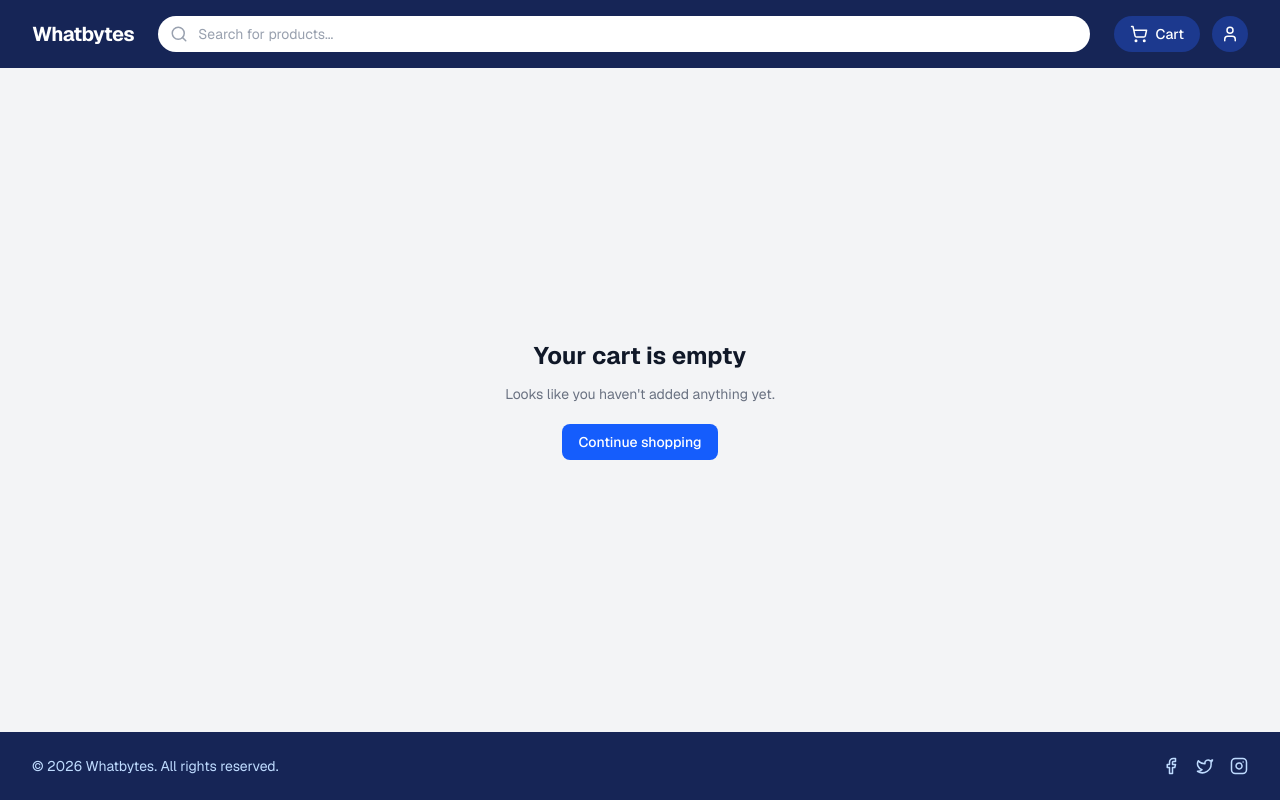
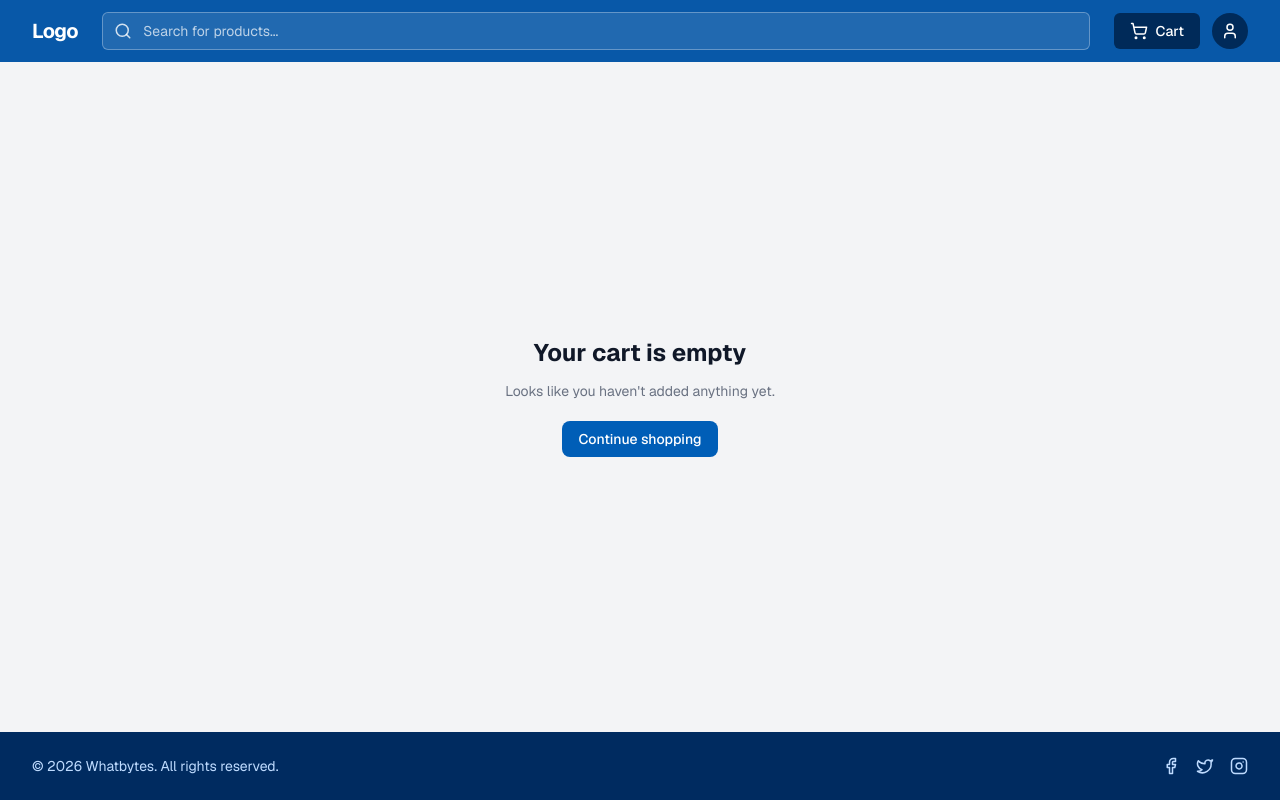
Before and after one commit to Harsh-Pachauri/WhatBytes, a Next.js app: page /cart in a window 1280 px wide. Built offline with nearby package versions, Linux system fonts and the light colour scheme.

Commit message:
style: update button colors and hover effects across multiple components

```diff
--- a/app/cart/page.tsx
+++ b/app/cart/page.tsx
@@ -28,7 +28,7 @@ export default function CartPage() {
         </p>
         <Link
           href="/"
-          className="mt-2 rounded-lg bg-blue-600 px-4 py-2 text-sm font-medium text-white transition-colors hover:bg-blue-700"
+          className="mt-2 rounded-lg bg-[#005EB7] px-4 py-2 text-sm font-medium text-white transition-opacity hover:opacity-90"
         >
           Continue shopping
         </Link>
--- a/app/not-found.tsx
+++ b/app/not-found.tsx
@@ -9,7 +9,7 @@ export default function NotFound() {
       </p>
       <Link
         href="/"
-        className="mt-2 rounded-lg bg-blue-600 px-4 py-2 text-sm font-medium text-white transition-colors hover:bg-blue-700"
+        className="mt-2 rounded-lg bg-[#005EB7] px-4 py-2 text-sm font-medium text-white transition-opacity hover:opacity-90"
       >
         Back to shopping
       </Link>
--- a/components/filters/FilterSidebar.tsx
+++ b/components/filters/FilterSidebar.tsx
@@ -5,7 +5,7 @@ import BrandFilter from "./BrandFilter";
 
 export default function FilterSidebar() {
   return (
-    <aside className="w-full shrink-0 rounded-xl bg-blue-900 p-5 text-white lg:w-64">
+    <aside className="w-full shrink-0 rounded-xl bg-[#0858A8] p-5 text-white lg:w-64">
       <h2 className="mb-5 text-lg font-bold">Filters</h2>
       <Suspense fallback={null}>
         <div className="space-y-6">
--- a/components/header/Header.tsx
+++ b/components/header/Header.tsx
@@ -6,10 +6,10 @@ import CartBadge from "./CartBadge";
 
 export default function Header() {
   return (
-    <header className="bg-blue-950 text-white">
-      <div className="mx-auto flex max-w-7xl flex-wrap items-center gap-x-6 gap-y-3 px-4 py-4 sm:px-6 lg:px-8">
+    <header className="bg-[#0858A8] text-white">
+      <div className="mx-auto flex max-w-7xl flex-wrap items-center gap-x-6 gap-y-3 px-4 py-3 sm:px-6 lg:px-8">
         <Link href="/" className="text-xl font-bold tracking-tight">
-          Whatbytes
+          Logo
         </Link>
 
         <div className="order-3 w-full sm:order-2 sm:w-auto sm:flex-1">
@@ -21,13 +21,13 @@ export default function Header() {
         <div className="order-2 ml-auto flex items-center gap-3 sm:order-3 sm:ml-0">
           <Link
             href="/cart"
-            className="relative flex items-center gap-2 rounded-full bg-blue-900 px-4 py-2 text-sm font-medium transition-colors hover:bg-blue-800"
+            className="relative flex items-center gap-2 rounded-md bg-[#002A59] px-4 py-2 text-sm font-medium transition-opacity hover:opacity-90"
           >
             <ShoppingCart size={18} />
             <span className="hidden sm:inline">Cart</span>
             <CartBadge />
           </Link>
-          <span className="flex h-9 w-9 items-center justify-center rounded-full bg-blue-900">
+          <span className="flex h-9 w-9 items-center justify-center rounded-full bg-[#002A59]">
             <User size={18} />
           </span>
         </div>
--- a/components/header/SearchBar.tsx
+++ b/components/header/SearchBar.tsx
@@ -23,17 +23,17 @@ export default function SearchBar() {
   }, [value]);
 
   return (
-    <div className="relative w-full">
+    <div className="group relative w-full">
       <Search
         size={18}
-        className="pointer-events-none absolute top-1/2 left-3 -translate-y-1/2 text-gray-400"
+        className="pointer-events-none absolute top-1/2 left-3 -translate-y-1/2 text-white/80 group-focus-within:text-gray-400"
       />
       <input
         type="text"
         value={value}
         onChange={(e) => setValue(e.target.value)}
         placeholder="Search for products..."
-        className="w-full rounded-full bg-white py-2 pr-4 pl-10 text-sm text-gray-900 placeholder:text-gray-400 focus:outline-none focus:ring-2 focus:ring-blue-500"
+        className="w-full rounded-md border border-white/30 bg-white/10 py-2 pr-4 pl-10 text-sm text-white placeholder:text-white/70 focus:border-transparent focus:bg-white focus:text-gray-900 focus:placeholder:text-gray-400 focus:outline-none focus:ring-2 focus:ring-blue-300"
       />
     </div>
   );
--- a/components/layout/Footer.tsx
+++ b/components/layout/Footer.tsx
@@ -2,7 +2,7 @@ import { Facebook, Instagram, Twitter } from "lucide-react";
 
 export default function Footer() {
   return (
-    <footer className="mt-auto bg-blue-950 text-white">
+    <footer className="mt-auto bg-[#002B60] text-white">
       <div className="mx-auto flex max-w-7xl flex-col items-center gap-4 px-4 py-6 sm:flex-row sm:justify-between sm:px-6 lg:px-8">
         <p className="text-sm text-blue-200">
           © {new Date().getFullYear()} Whatbytes. All rights reserved.
--- a/components/product-detail/ProductInfo.tsx
+++ b/components/product-detail/ProductInfo.tsx
@@ -60,7 +60,7 @@ export default function ProductInfo({ product }: { product: Product }) {
       <button
         type="button"
         onClick={handleAdd}
-        className="mt-2 w-full rounded-lg bg-blue-600 py-3 text-sm font-semibold text-white transition-colors hover:bg-blue-700 sm:w-auto sm:px-8"
+        className="mt-2 w-full rounded-lg bg-[#005EB7] py-3 text-sm font-semibold text-white transition-opacity hover:opacity-90 sm:w-auto sm:px-8"
       >
         {added ? "Added!" : "Add to Cart"}
       </button>
--- a/components/products/ProductCard.tsx
+++ b/components/products/ProductCard.tsx
@@ -60,7 +60,7 @@ export default function ProductCard({
         <button
           type="button"
           onClick={handleAdd}
-          className="w-full rounded-lg bg-blue-600 py-2 text-sm font-medium text-white transition-colors hover:bg-blue-700"
+          className="w-full rounded-lg bg-[#005EB7] py-2 text-sm font-medium text-white transition-opacity hover:opacity-90"
         >
           {added ? "Added!" : "Add to Cart"}
         </button>
```
